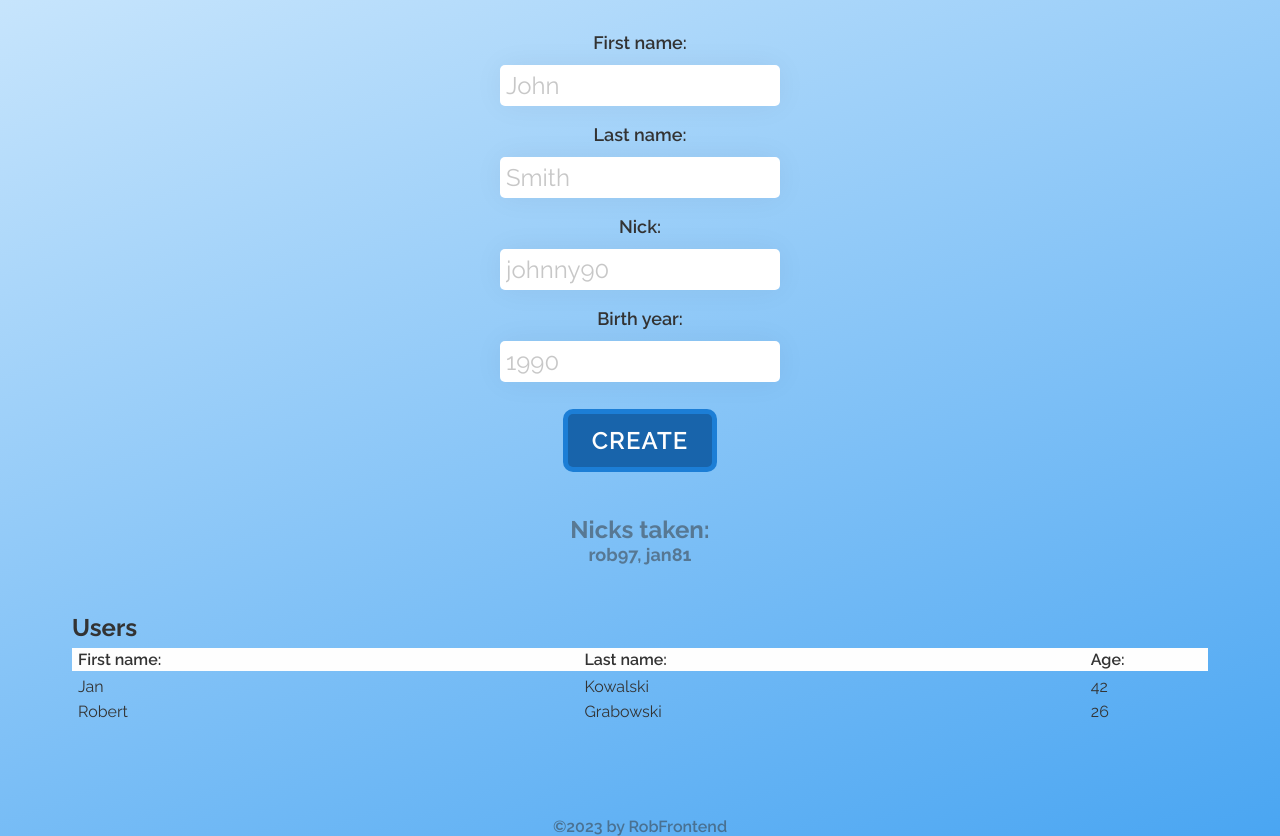
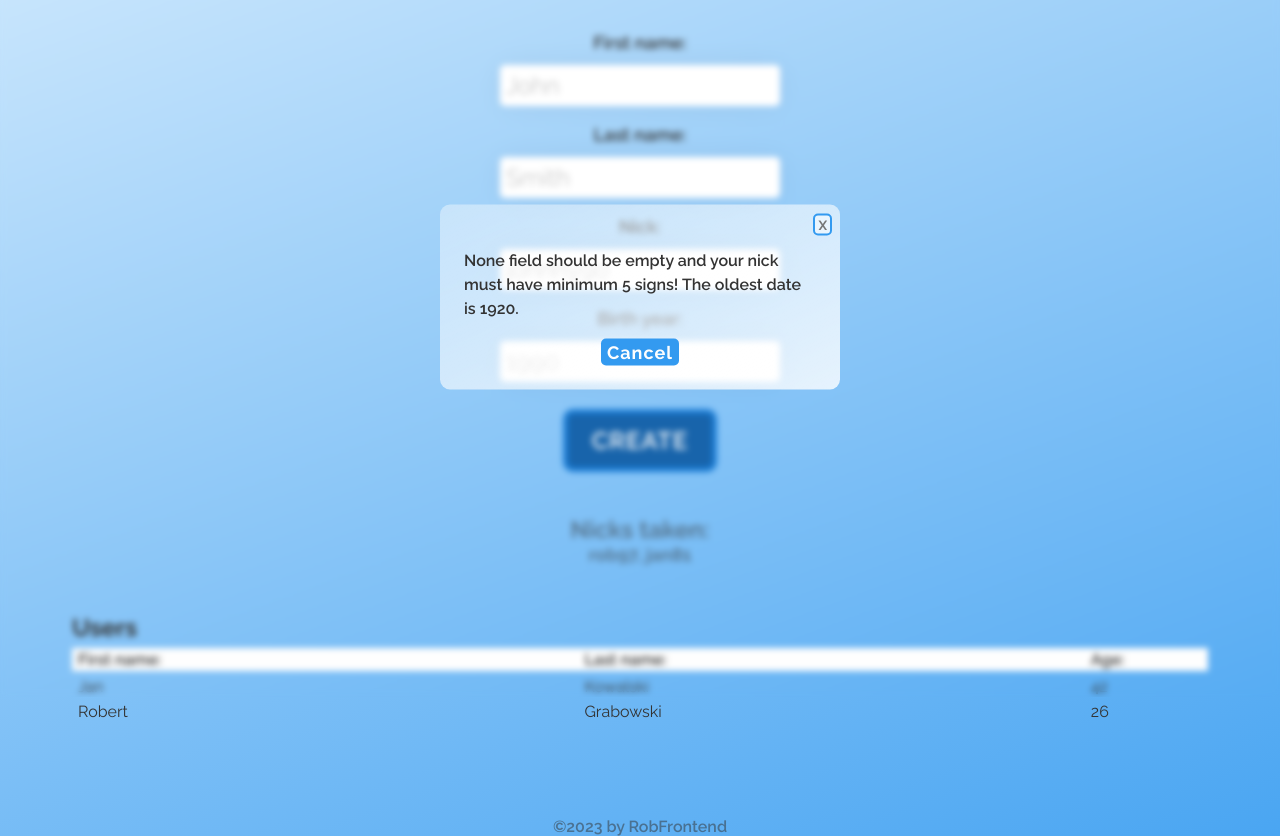
Before and after one commit to RobFrontend/CreateUser, a plain HTML site: page createUser/index.html in a window 1280 px wide. Both pictures are taken after typing "Sample", "Sample", "Sample", "Sample" into the empty fields and a click on the input "Create". Shown: the part 103-939 px from the top of the page. Drawn offline with Linux system fonts and the light colour scheme.

Commit message:
Add files via upload

```diff
--- a/createUser/index.html
+++ b/createUser/index.html
@@ -44,6 +44,19 @@
         <div class="created-users"></div>
       </div>
     </div>
+    <div class="modal-box hidden">
+      <div class="modal">
+        <button class="modal-close-btn modal-btn">X</button>
+        <p class="modal-p">
+          None field should be empty and your nick must have minimum 5 signs!
+          The oldest date is 1920.
+        </p>
+        <button class="modal-ok-btn modal-btn">Cancel</button>
+      </div>
+    </div>
+
+    <h2 class="created-txt">Created!</h2>
+
     <footer>
       <p class="copy">&copy;<span class="year">2137</span> by RobFrontend</p>
     </footer>
--- a/createUser/queries.css
+++ b/createUser/queries.css
@@ -2,4 +2,7 @@
   html {
     font-size: 56.5%;
   }
+  .modal {
+    min-width: 80%;
+  }
 }
--- a/createUser/script.js
+++ b/createUser/script.js
@@ -36,8 +36,6 @@ const User = function (nick, firstName, lastName, birthYear, age) {
 const rob97 = new User("rob97", "Robert", "Grabowski", "1997");
 const jan81 = new User("jan81", "Jan", "Kowalski", "1981");
 
-console.log(Users);
-
 //////////////////////////////////////////
 const fNameInput = document.querySelector(".firstName");
 const lNameInput = document.querySelector(".lastName");
@@ -45,6 +43,12 @@ const nickInput = document.querySelector(".nick");
 const birthYearInput = document.querySelector(".birthYear");
 const submit = document.querySelector(".submit");
 const taken = document.querySelector(".taken");
+const modal = document.querySelector(".modal-box");
+const btnsCloseModal = document.querySelectorAll(".modal-btn");
+const infoCreated = document.querySelector(".created-txt");
+
+const closeModal = () => modal.classList.add("hidden");
+const openModal = () => modal.classList.remove("hidden");
 
 // Create User with webpage
 const createUser = function () {
@@ -66,11 +70,18 @@ const createUser = function () {
       lNameInput.value.trim(),
       +birthYearInput.value
     );
-    alert(`User created`);
+    infoCreated.style.visibility = "visible";
+    infoCreated.style.opacity = "1";
+    setTimeout(() => {
+      infoCreated.style.opacity = "0";
+      infoCreated.style.visibility = "hidden";
+    }, 1000);
+    // alert(`User created`);
   } else {
-    alert(
-      `None field should be empty and your nick must have minimum 5 signs. The oldest date is 1920.`
-    );
+    // alert(
+    //   `None field should be empty and your nick must have minimum 5 signs. The oldest date is 1920.`
+    // );
+    openModal();
   }
   h3.textContent = Users.map((user) => ` ${user.nick}`);
   console.log(Users);
@@ -83,8 +94,17 @@ const createUser = function () {
   setTimeout(() => (taken.style.opacity = 0.5), 1500);
 };
 
-// Listener
+// Listeners
 submit.addEventListener("click", createUser);
+document.addEventListener("keydown", function (e) {
+  if (e.key === "Enter") createUser();
+});
+
+modal.addEventListener("click", closeModal);
+btnsCloseModal.forEach((btn) => btn.addEventListener("click", closeModal));
+document.addEventListener("keydown", function (e) {
+  if (e.key === "Escape") closeModal();
+});
 
 // Find User
 const findUser = (findnick) => Users.find(({ nick }) => nick === findnick);
--- a/createUser/style.css
+++ b/createUser/style.css
@@ -15,6 +15,7 @@ body {
   background-size: 200%;
   background-position: center;
   color: #333;
+  position: relative;
 }
 
 h1 {
@@ -133,3 +134,92 @@ footer {
   opacity: 0.5;
   font-weight: 600;
 }
+
+.modal-box {
+  position: absolute;
+  top: 0%;
+  left: 0%;
+  z-index: 1;
+  width: 100%;
+  min-height: 100vh;
+  backdrop-filter: blur(0.3rem);
+  position: fixed;
+}
+
+.hidden {
+  display: none;
+}
+.modal {
+  position: absolute;
+  transform: translateX(-50%) translateY(-50%);
+  top: 50%;
+  left: 50%;
+  max-width: 40rem;
+  padding: 2.4rem;
+  border-radius: 10px;
+  background: linear-gradient(
+    to bottom right,
+    rgb(255, 255, 255, 0.4),
+    rgb(255, 255, 255, 0.8)
+  );
+  display: flex;
+  flex-direction: column;
+  gap: 1.8rem;
+}
+
+.modal-p {
+  font-weight: 600;
+  line-height: 1.5;
+  margin-top: 2rem;
+}
+.modal-close-btn {
+  /* align-self: flex-end; */
+  position: absolute;
+  top: 5%;
+  right: 2%;
+  border-radius: 5px;
+  padding: 0.1rem 0.3rem;
+  border: 2px solid #339af0;
+  background-color: #fefefe7c;
+  color: #777;
+  font-weight: 700;
+  text-align: center;
+  transition: all 0.3s;
+}
+.modal-ok-btn {
+  width: min-content;
+  align-self: center;
+  font-size: 1.8rem;
+  letter-spacing: 1px;
+  border: none;
+  background-color: #339af0;
+  color: #fefefe;
+  font-weight: 700;
+  border-radius: 5px;
+  padding: 0.3rem 0.6rem;
+  transition: all 0.3s;
+}
+
+button {
+  font-family: inherit;
+}
+
+.modal-ok-btn:hover,
+.modal-close-btn:hover {
+  opacity: 0.8;
+}
+
+.created-txt {
+  visibility: hidden;
+  opacity: 0;
+  position: absolute;
+  top: 50%;
+  left: 50%;
+  transform: translateX(-50%) translateY(-50%);
+  font-size: 5.2rem;
+  color: #fefefe;
+  filter: drop-shadow(5px 5px 20px #333);
+  pointer-events: none;
+  position: fixed;
+  transition: opacity 0.5s, visibility 0.5s;
+}
```
